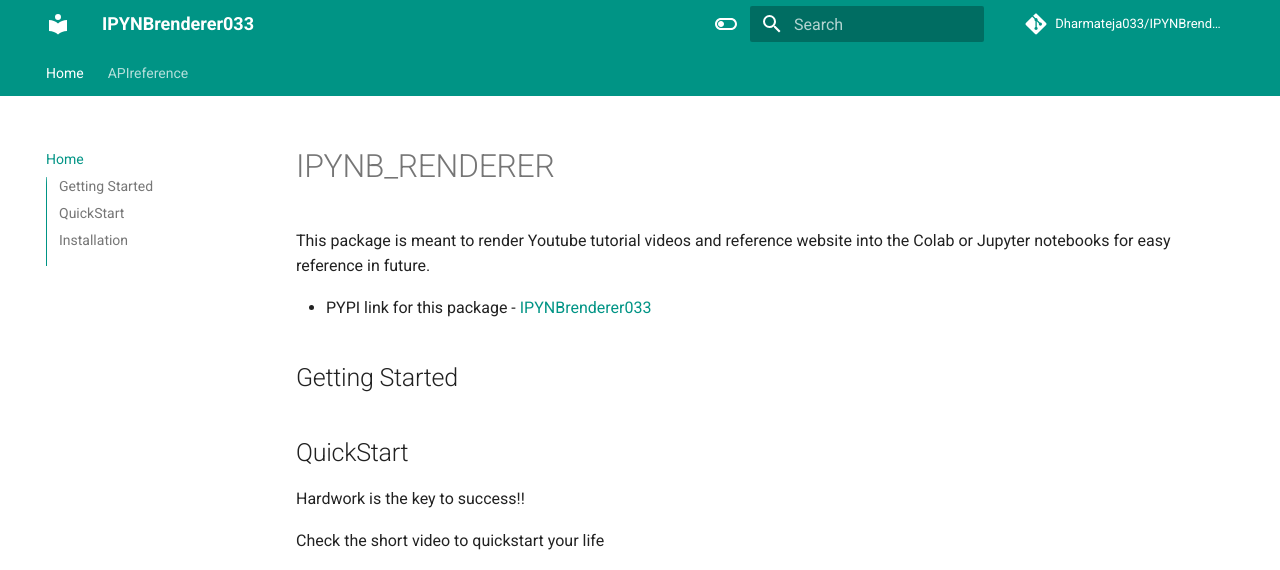
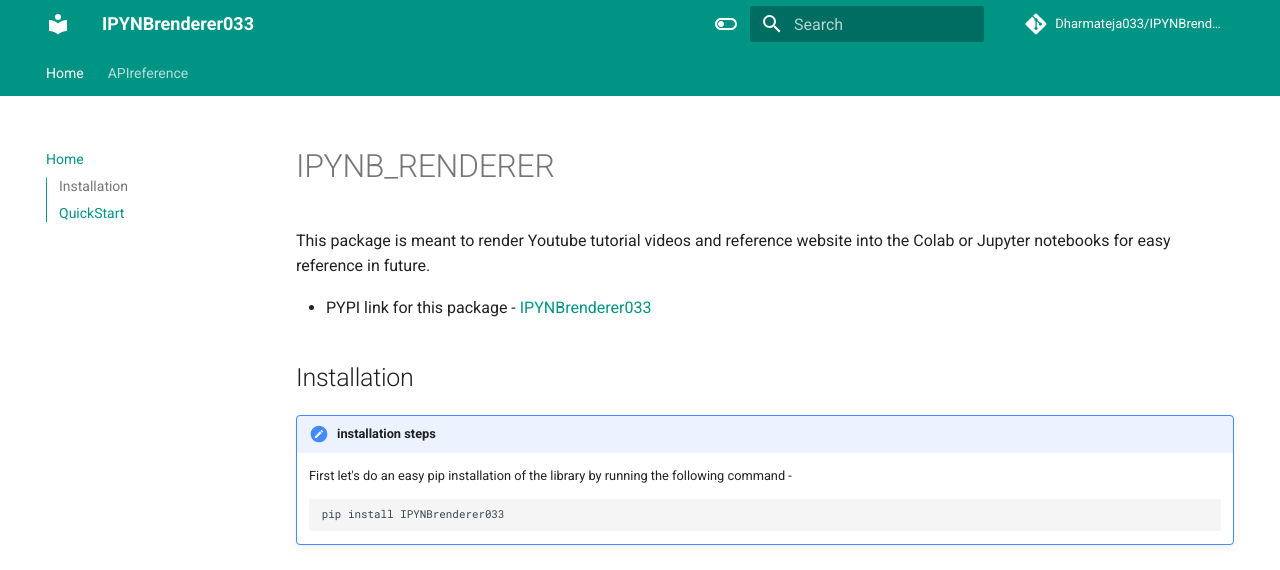
Before and after one commit to Dharmateja033/IPYNBrenderer, an MkDocs documentation site: the page built from docs/index.md, in a window 1280 px wide and 1213 px high. Shown: the top 570 px of the window. Built offline with MkDocs 1.6.1 and Material for MkDocs 9.7.7, drawn with Linux system fonts in a browser that asks for light colours; some of the changed lines change nothing that is shown; some of the changed text lies outside the part shown; grey boxes are pictures that could not be loaded.

Commit message:
modified mkdocs

````diff
--- a/docs/index.md
+++ b/docs/index.md
@@ -3,7 +3,12 @@
 
 - PYPI link for this package - [IPYNBrenderer033](https://pypi.org/project/IPYNBrenderer033/#history)
 
-## Getting Started
+## Installation
+!!! note "installation steps"
+    First let's do an easy pip installation of the library by running the following command -
+    ```bash
+    pip install IPYNBrenderer033
+    ```
 
 ## QuickStart
 Hardwork is the key to success!!
@@ -11,11 +16,3 @@
 Check the short video to quickstart your life
 
 <iframe width="560" height="315" src="https://www.youtube.com/embed/UF8uR6Z6KLc?si=04s-ZnrZZ5OvzP6p" title="YouTube video player" frameborder="0" allow="accelerometer; autoplay; clipboard-write; encrypted-media; gyroscope; picture-in-picture; web-share" referrerpolicy="strict-origin-when-cross-origin" allowfullscreen></iframe>
-## Installation
-!!! note "installation steps"
-    First let's do an easy pip installation of the library by running the following command -
-    ```bash
-    pip install IPYNBrenderer033
-    ```
-
-###
````
